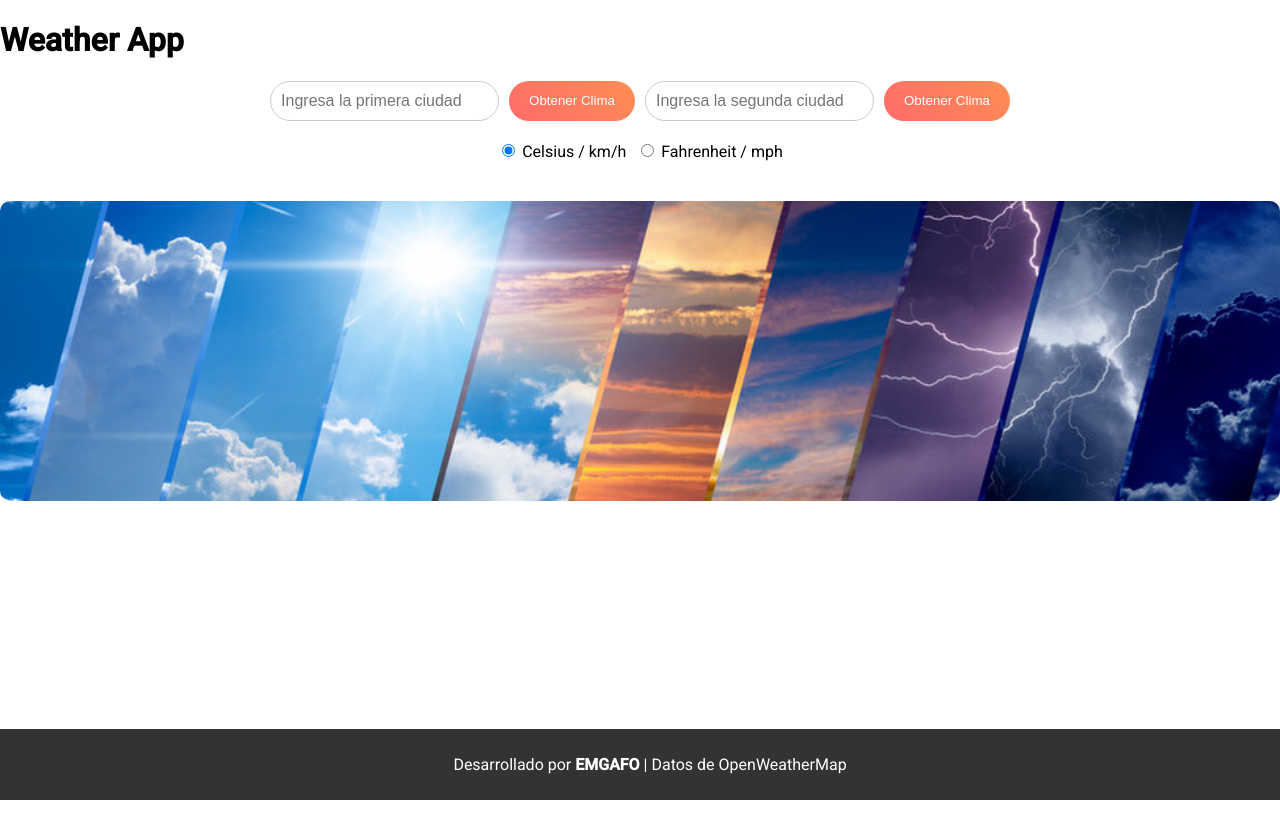
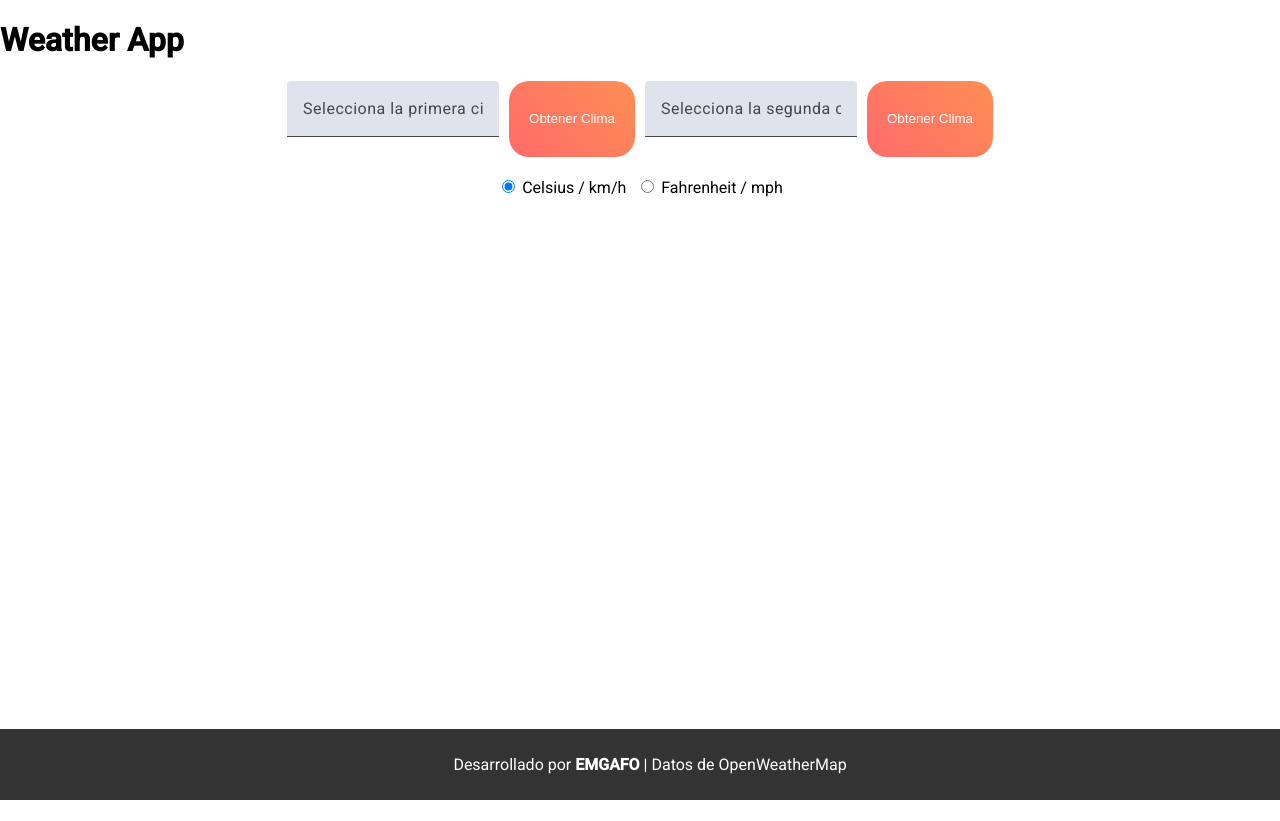
Before and after one commit to EMGAFO/weather-app, an Angular app: page / in a window 1280 px wide. Before the commit the page ends 800 px from the top, so only its background shows below. Built offline with nearby package versions, Linux system fonts and the light colour scheme.

Commit message:
combobox auto completado

```diff
--- a/src/app/app.config.ts
+++ b/src/app/app.config.ts
@@ -7,6 +7,6 @@ import { provideAnimationsAsync } from '@angular/platform-browser/animations/asy
 export const appConfig: ApplicationConfig = {
   providers: [
     provideRouter(routes),
-    provideHttpClient(), provideAnimationsAsync()
+    provideHttpClient(), provideAnimationsAsync(), provideAnimationsAsync()
   ]
 };
--- a/src/app/weather/weather.component.css
+++ b/src/app/weather/weather.component.css
@@ -21,34 +21,12 @@
   text-align: center;
 }
 
-.left {
-    text-align: left;
-}
-
-.right {
-    text-align: right;
-}
-
-/* 📌 Contenedor principal */
-/* .weather-container {
+.weather-container {
   display: flex;
-    justify-content: center;
+  justify-content: space-around;
   gap: 20px;
   flex-wrap: wrap;
   margin-top: 20px;
-  } */
-
-  .weather-container {
-    display: flex;
-    justify-content:space-around;
-    gap: 20px;
-    flex-wrap: wrap;
-    margin-top: 20px;
-    min-height: 300px; /* Altura mínima para que no se colapse */
-    background-image: url('/assets/backgrounds/default.jpg'); /* Fondo predeterminado */
-    background-size: cover;
-    background-position: center;
-    border-radius: 10px;
 }
 
 .weather-box {
@@ -59,40 +37,13 @@
   text-align: center;
 }
 
-.weather-box {
-  margin: 20px 0;
-  width: 45%;
-  padding: 20px;
-  border-radius: 10px;
-  background-size: cover;
-  background-position: center;
-  color: white;
-  text-shadow: 2px 2px 4px rgba(0, 0, 0, 0.8);
-}
-
-  /* 📌 Caja de clima con fondo oscuro */
 .weather-card {
-    background: rgba(0, 0, 0, 0.6); /* Fondo oscuro semitransparente */
+  background: rgba(0, 0, 0, 0.6);
   padding: 20px;
   border-radius: 10px;
   color: white;
   text-align: center;
   width: 300px;
-  }
-
-  /* 📌 Estilos para los inputs y botones */
-  .search-container {
-    display: flex;
-    justify-content: center;
-    gap: 10px;
-    margin-bottom: 20px;
-  }
-
-  input {
-    padding: 10px;
-    border-radius: 20px;
-    border: 1px solid #ccc;
-    font-size: 16px;
 }
 
 button {
@@ -109,21 +60,6 @@
   background: linear-gradient(45deg, #ff8e53, #ff6b6b);
 }
 
-html, body {
-  height: 100%;
-  margin: 0;
-  padding: 0;
-  display: flex;
-  flex-direction: column;
-}
-
-.app-container {
-  flex: 1;
-  display: flex;
-  flex-direction: column;
-  justify-content: space-between;
-}
-
 .footer {
   position: fixed;
   bottom: 0;
--- a/src/app/weather/weather.component.html
+++ b/src/app/weather/weather.component.html
@@ -1,13 +1,40 @@
 <div class="app-container">
   <h1 class="app-title">Weather App</h1>
 
+  <!-- Contenedor de entradas para las ciudades -->
   <div class="input-container">
-    <!-- Entrada para la primera ciudad -->
-    <input class="city-input" [(ngModel)]="city1" placeholder="Ingresa la primera ciudad" />
+    <!-- Entrada para la primera ciudad con autocompletado -->
+    <mat-form-field appearance="fill" class="city-input">
+      <input
+        type="text"
+        matInput
+        [formControl]="city1Control"
+        [matAutocomplete]="autoCity1"
+        placeholder="Selecciona la primera ciudad"
+      />
+      <mat-autocomplete #autoCity1="matAutocomplete" (optionSelected)="onCitySelected($event, 'city1')">
+        <mat-option *ngFor="let city of filteredCities1 | async" [value]="city">
+          {{ city.name }} ({{ city.country }})
+        </mat-option>
+      </mat-autocomplete>
+    </mat-form-field>
     <button class="weather-button" (click)="getWeather1()">Obtener Clima</button>
 
-    <!-- Entrada para la segunda ciudad -->
-    <input class="city-input" [(ngModel)]="city2" placeholder="Ingresa la segunda ciudad" />
+    <!-- Entrada para la segunda ciudad con autocompletado -->
+    <mat-form-field appearance="fill" class="city-input">
+      <input
+        type="text"
+        matInput
+        [formControl]="city2Control"
+        [matAutocomplete]="autoCity2"
+        placeholder="Selecciona la segunda ciudad"
+      />
+      <mat-autocomplete #autoCity2="matAutocomplete" (optionSelected)="onCitySelected($event, 'city2')">
+        <mat-option *ngFor="let city of filteredCities2 | async" [value]="city">
+          {{ city.name }} ({{ city.country }})
+        </mat-option>
+      </mat-autocomplete>
+    </mat-form-field>
     <button class="weather-button" (click)="getWeather2()">Obtener Clima</button>
   </div>
 
@@ -52,6 +79,7 @@
     <p class="error-message" *ngIf="errorMessage2">{{ errorMessage2 }}</p>
   </div>
 
+  <!-- Footer -->
   <footer class="footer">
     <p class="footer-text">Desarrollado por <strong>EMGAFO</strong> | Datos de OpenWeatherMap</p>
   </footer>
--- a/src/app/weather/weather.component.ts
+++ b/src/app/weather/weather.component.ts
@@ -1,76 +1,134 @@
 import { Component } from '@angular/core';
 import { CommonModule } from '@angular/common';
-import { FormsModule } from '@angular/forms';
-import { WeatherService } from '../weather.service'; // Importa el servicio
+import { FormsModule, ReactiveFormsModule } from '@angular/forms';
+import { MatFormFieldModule } from '@angular/material/form-field';
+import { MatInputModule } from '@angular/material/input';
+import { MatAutocompleteModule } from '@angular/material/autocomplete';
+import { FormControl } from '@angular/forms';
+import { Observable } from 'rxjs';
+import { map, startWith, switchMap, filter } from 'rxjs/operators';
+import { WeatherService } from '../weather.service';
 
 @Component({
-  selector: 'app-weather', // Selector del componente
-  standalone: true, // Indica que es un componente standalone
-  imports: [CommonModule, FormsModule], // Importa módulos necesarios
-  templateUrl: './weather.component.html', // Template del componente
-  styleUrls: ['./weather.component.css'] // Estilos del componente
+  selector: 'app-weather',
+  standalone: true,
+  imports: [
+    CommonModule,
+    FormsModule,
+    ReactiveFormsModule,
+    MatFormFieldModule,
+    MatInputModule,
+    MatAutocompleteModule,
+  ],
+  templateUrl: './weather.component.html',
+  styleUrls: ['./weather.component.css'],
 })
 export class WeatherComponent {
-  city1 = ''; // Variable para almacenar la primera ciudad ingresada por el usuario
-  city2 = ''; // Variable para almacenar la segunda ciudad ingresada por el usuario
-  weatherData1: any = null; // Variable para almacenar los datos del clima 1
-  weatherData2: any = null; // Variable para almacenar los datos del clima 2
-  errorMessage1 = ''; // Variable para almacenar mensajes de error 1
-  errorMessage2 = ''; // Variable para almacenar mensajes de error 2
-  unit: string = 'metric'; // Inicializa con 'metric' o 'imperial'
+  city1 = ''; // Ciudad seleccionada 1
+  city2 = ''; // Ciudad seleccionada 2
+  weatherData1: any = null; // Datos del clima para la ciudad 1
+  weatherData2: any = null; // Datos del clima para la ciudad 2
+  errorMessage1 = ''; // Mensaje de error para la ciudad 1
+  errorMessage2 = ''; // Mensaje de error para la ciudad 2
+  unit: string = 'metric'; // Unidad de medida ('metric' o 'imperial')
 
-  // Inyecta el servicio WeatherService en el constructor
-  constructor(private weatherService: WeatherService) {}
+  // Controles para el autocompletado
+  city1Control = new FormControl();
+  city2Control = new FormControl();
 
-  // Método para obtener el clima de la ciudad ingresada
+  // Observables para filtrar ciudades
+  filteredCities1: Observable<any[]>;
+  filteredCities2: Observable<any[]>;
+
+  constructor(private weatherService: WeatherService) {
+    // Filtrar ciudades según lo que el usuario escribe
+    this.filteredCities1 = this.city1Control.valueChanges.pipe(
+      startWith(''),
+      filter((value) => value && value.trim().length > 0), // Ignorar valores vacíos
+      switchMap((value) => this.weatherService.getCities(value || ''))
+    );
+
+    this.filteredCities2 = this.city2Control.valueChanges.pipe(
+      startWith(''),
+      filter((value) => value && value.trim().length > 0), // Ignorar valores vacíos
+      switchMap((value) => this.weatherService.getCities(value || ''))
+    );
+  }
+
+  // Método para obtener el clima de la ciudad 1
   getWeather1() {
-    this.weatherService.getWeather(this.city1).subscribe({
+    if (!this.city1 || this.city1.trim() === '') {
+      this.errorMessage1 = 'Por favor, ingresa una ciudad válida.';
+      return;
+    }
+
+    this.weatherService.getWeather(this.city1, this.unit).subscribe({
       next: (data) => {
-        this.weatherData1 = data; // Almacena los datos del clima
-        this.errorMessage1 = ''; // Limpia el mensaje de error
+        this.weatherData1 = data;
+        this.errorMessage1 = '';
       },
       error: (err) => {
-        this.errorMessage1 = 'Ciudad 1 no encontrada. Intenta de nuevo.'; // Muestra un mensaje de error
-        this.weatherData1 = null; // Limpia los datos del clima
-      }
+        this.errorMessage1 = 'Ciudad 1 no encontrada. Intenta de nuevo.';
+        this.weatherData1 = null;
+      },
     });
   }
 
-  getWeather2(){
-    this.weatherService.getWeather(this.city2).subscribe({
+  // Método para obtener el clima de la ciudad 2
+  getWeather2() {
+    if (!this.city2 || this.city2.trim() === '') {
+      this.errorMessage2 = 'Por favor, ingresa una ciudad válida.';
+      return;
+    }
+
+    this.weatherService.getWeather(this.city2, this.unit).subscribe({
       next: (data) => {
-        this.weatherData2 = data // ALmacena los datos del clima
-        this.errorMessage2 = ''; // Limpia el mensaje de error 2
+        this.weatherData2 = data;
+        this.errorMessage2 = '';
       },
-      error : (err) => {
-        this.errorMessage2 = 'Ciudad 2 no encontrada. Intenta de nuevo'
-        this.weatherData2 = null; //Limpiar los datos del clima
-      }
-    })
+      error: (err) => {
+        this.errorMessage2 = 'Ciudad 2 no encontrada. Intenta de nuevo.';
+        this.weatherData2 = null;
+      },
+    });
   }
 
+  // Método para manejar la selección de una ciudad
+  onCitySelected(event: any, field: string): void {
+    const selectedCity = event.option.value;
+
+    if (field === 'city1') {
+      this.city1 = selectedCity.name; // Asigna solo el nombre de la ciudad
+      this.city1Control.setValue(this.city1); // Actualiza el valor del FormControl
+    } else if (field === 'city2') {
+      this.city2 = selectedCity.name; // Asigna solo el nombre de la ciudad
+      this.city2Control.setValue(this.city2); // Actualiza el valor del FormControl
+    }
+  }
+
+  // Método para obtener el fondo según la condición climática
   getBackground(weatherCondition: string): string {
     switch (weatherCondition.toLowerCase()) {
       case 'clear':
       case 'clear sky':
-        return "url('assets/backgrounds/sunny.jpg')"; // ☀️ Soleado
+        return "url('assets/backgrounds/sunny.jpg')";
       case 'clouds':
       case 'scattered clouds':
       case 'few clouds':
-        return "url('assets/backgrounds/cloudy.jpg')"; // ☁️ Nublado
+        return "url('assets/backgrounds/cloudy.jpg')";
       case 'rain':
       case 'shower rain':
       case 'light rain':
-        return "url('assets/backgrounds/rainy.jpg')"; // 🌧 Lluvia
+        return "url('assets/backgrounds/rainy.jpg')";
       case 'thunderstorm':
-        return "url('assets/backgrounds/storm.jpg')"; // ⛈ Tormenta
+        return "url('assets/backgrounds/storm.jpg')";
       case 'snow':
-        return "url('assets/backgrounds/snowy.jpg')"; // ❄️ Nieve
+        return "url('assets/backgrounds/snowy.jpg')";
       case 'mist':
       case 'fog':
-        return "url('assets/backgrounds/foggy.jpg')"; // 🌫 Niebla
+        return "url('assets/backgrounds/foggy.jpg')";
       default:
-        return "url('assets/backgrounds/default.jpg')"; // 🌍 Fondo por defecto
+        return "url('assets/backgrounds/default.jpg')";
     }
   }
 }
```
Also changed, not shown: src/app/weather.service.ts (+28 -30 lines). Lines whose indentation alone changed are shown as unchanged.
